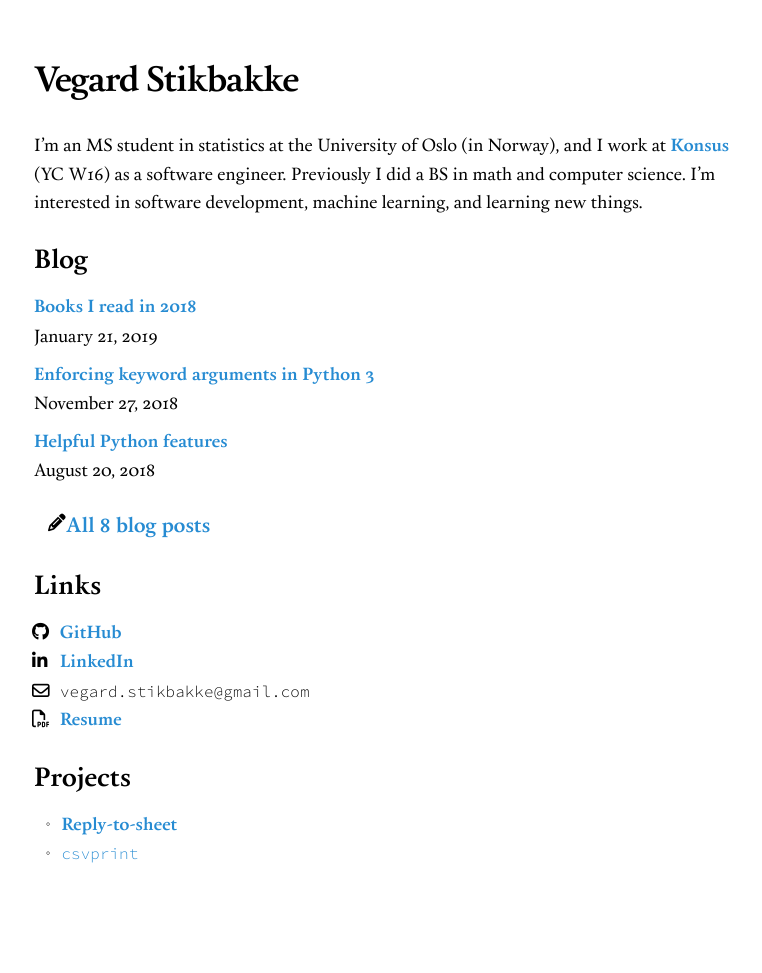
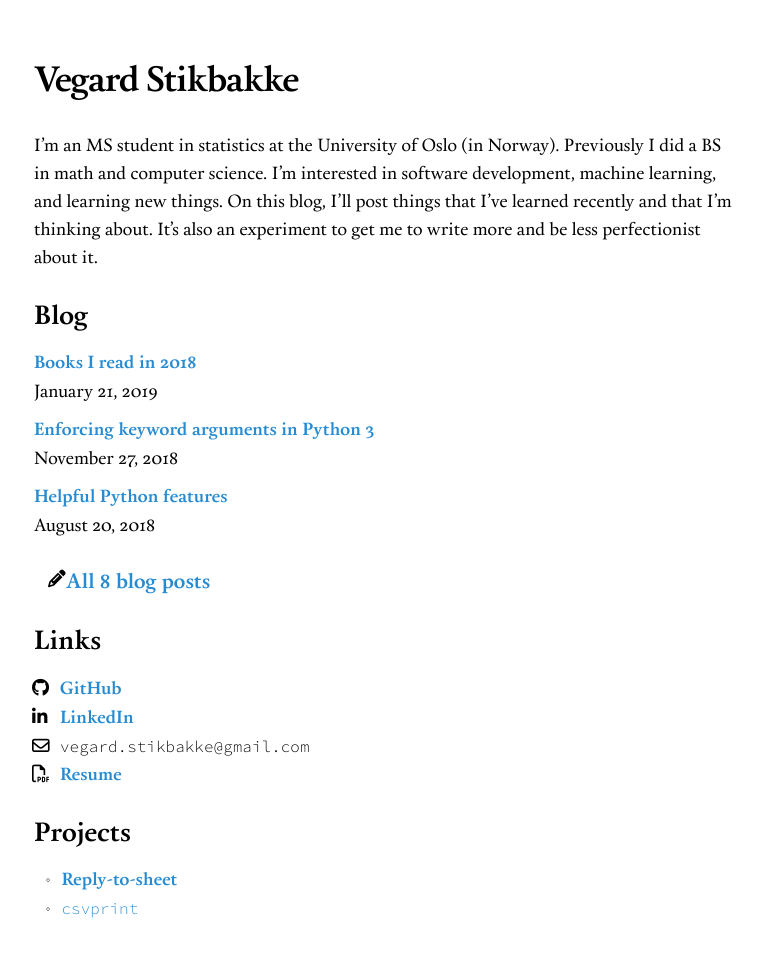
Before and after one commit to vegarsti/vegarsti.github.io, a Jekyll site: the page built from index.md, in a window 1280 px wide. Shown: the whole page, without its empty margins (256-1018 px from the left). Built offline with Jekyll 4.4.1, drawn with Linux system fonts in a browser that asks for light colours; nearby versions of some CDN libraries; before the commit the page ends 917 px from its top, so only the background shows below that.

Commit message:
Remove job info

```diff
--- a/index.md
+++ b/index.md
@@ -5,7 +5,7 @@ title: Vegard Stikbakke
 
 # Vegard Stikbakke
 
-I'm an MS student in statistics at the University of Oslo (in Norway), and I work at [Konsus](https://konsus.com) (YC W16) as a software engineer. Previously I did a BS in math and computer science. I'm interested in software development, machine learning, and learning new things.
+I'm an MS student in statistics at the University of Oslo (in Norway). Previously I did a BS in math and computer science. I'm interested in software development, machine learning, and learning new things. On this blog, I'll post things that I've learned recently and that I'm thinking about. It's also an experiment to get me to write more and be less perfectionist about it.
 
 ## Blog
 <div id="blog-links">
```
